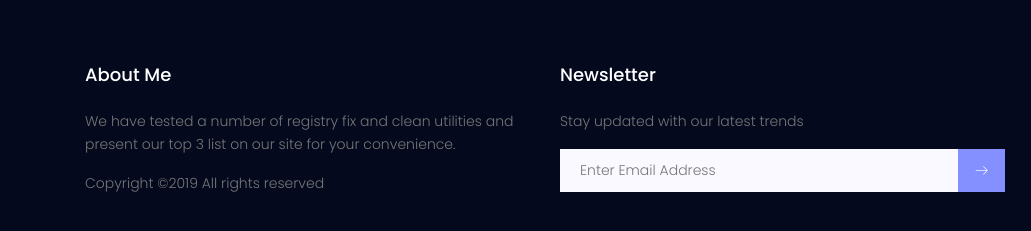
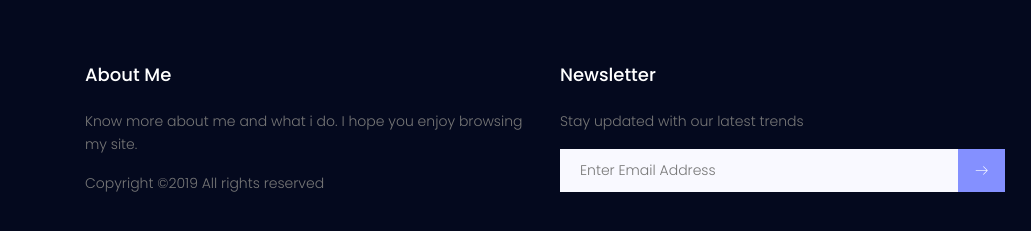
Before and after one commit to kateluardo/kateluardo.github.io, a plain HTML site: page contact.html in a window 1280 px wide. Shown: the part 1474-1705 px from the top of the page, 0-1031 px from the left. Drawn offline with nearby package versions, Linux system fonts and the light colour scheme; some packages are replaced by stand-ins of ours.

Commit message:
Update contact.html

```diff
--- a/contact.html
+++ b/contact.html
@@ -147,7 +147,7 @@
                             <div class="single-footer-widget">
                                 <h4>About Me</h4>
                                 <p>
-                                    We have tested a number of registry fix and clean utilities and present our top 3 list on our site for your convenience.
+                                    Know more about me and what i do. I hope you enjoy browsing my site.
                                 </p>
                                 <p class="footer-text"><!-- Link back to Colorlib can't be removed. Template is licensed under CC BY 3.0. -->
 Copyright &copy;<script>document.write(new Date().getFullYear());</script> All rights reserved <div style="display: none;">| This template is made with <i class="fa fa-heart-o" aria-hidden="true"></i> by <a href="https://colorlib.com" target="_blank">Colorlib</a>
```
